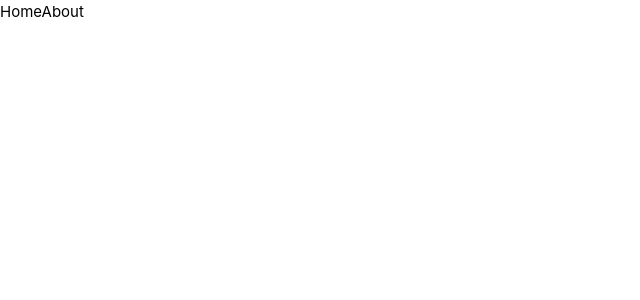
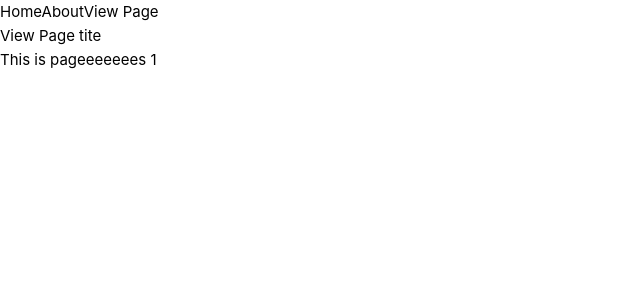
Before and after one commit to LueKely/Fake-Website, a Vue app: page /PageView/Page/1 in a window 1280 px wide. Before the commit this address had no page. Shown: the top 300 px of the page, without its empty margins (0-640 px from the left). Built offline with nearby package versions, Linux system fonts and the light colour scheme; no server answers.

Commit message:
Added routes and links

```diff
--- a/src/App.vue
+++ b/src/App.vue
@@ -16,6 +16,7 @@
 	<nav>
 		<RouterLink to="/">Home</RouterLink>
 		<RouterLink to="/about">About</RouterLink>
+		<RouterLink to="/PageView/Page/1">View Page</RouterLink>
 	</nav>
 	<RouterView />
 </template>
--- a/src/router/index.ts
+++ b/src/router/index.ts
@@ -1,5 +1,5 @@
-import { createRouter, createWebHistory } from 'vue-router'
-import HomeView from '../views/HomeView.vue'
+import { createRouter, createWebHistory } from 'vue-router';
+import HomeView from '../views/HomeView.vue';
 
 const router = createRouter({
 	history: createWebHistory(import.meta.env.BASE_URL),
@@ -7,7 +7,7 @@ const router = createRouter({
 		{
 			path: '/',
 			name: 'home',
-      component: HomeView
+			component: HomeView,
 		},
 		{
 			path: '/about',
@@ -15,9 +15,21 @@ const router = createRouter({
 			// route level code-splitting
 			// this generates a separate chunk (About.[hash].js) for this route
 			// which is lazy-loaded when the route is visited.
-      component: () => import('../views/AboutView.vue')
-    }
-  ]
-})
+			component: () => import('../views/AboutView.vue'),
+		},
+		{
+			path: '/PageView',
+			name: 'PageView',
+			component: () => import('../views/PageView.vue'),
+			children: [
+				{
+					path: 'Page/:id',
+					name: 'PagesView',
+					component: () => import('../views/PagesView.vue'),
+				},
+			],
+		},
+	],
+});
 
-export default router
+export default router;
--- /dev/null
+++ b/src/views/PageView.vue
@@ -0,0 +1,6 @@
+<script src=""></script>
+<template>
+	<h1>View Page tite</h1>
+
+	<router-view />
+</template>
--- /dev/null
+++ b/src/views/PagesView.vue
@@ -0,0 +1,20 @@
+<script setup lang="ts">
+	import axios from 'axios';
+	import { useRoute } from 'vue-router';
+	import { onMounted } from 'vue';
+
+	const route = useRoute();
+
+	async function getData(id: string) {
+		const lue = await axios.get(`https://reqres.in/api/users?page=${id}`);
+		alert(`https://reqres.in/api/users?page=${id}`);
+		console.log(lue);
+	}
+
+	onMounted(() => {
+		getData(`${route.params.id}`);
+	});
+</script>
+<template>
+	<div>This is pageeeeeees {{ route.params.id }}</div>
+</template>
```
Lines whose indentation alone changed are shown as unchanged.
